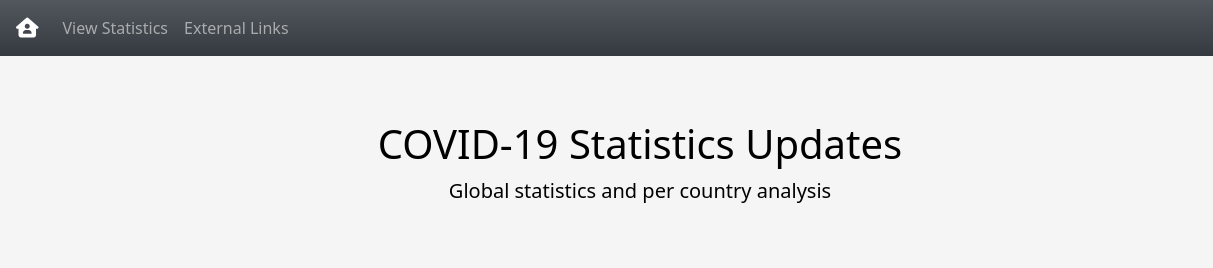
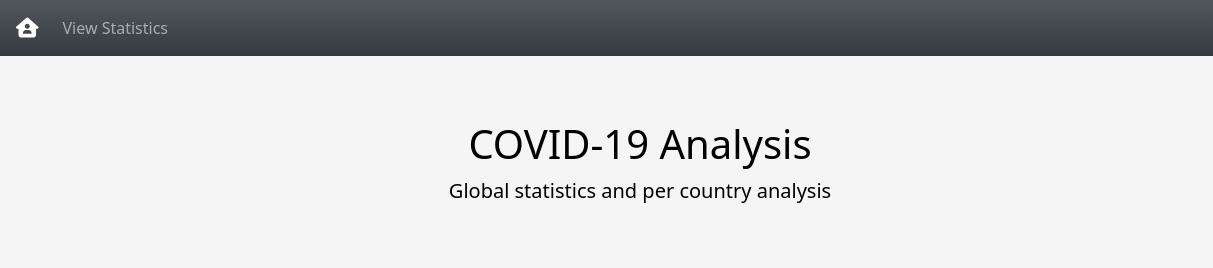
Before and after one commit to barbzlornah/covid-19-master, a website: page index.html in a window 1280 px wide. Shown: the top 268 px of the page, 0-1213 px from the left. Drawn offline with nearby package versions, Linux system fonts and the light colour scheme; no server answers.

Commit message:
new change

```diff
--- a/index.html
+++ b/index.html
@@ -59,11 +59,7 @@
                 >View Statistics</a
               >
             </li>
-            <li class="nav-item">
-              <a href="#links" class="nav-link">
-                External Links
-              </a>
-            </li>
+
           </ul>
           <div class="d-flex">
             <a
@@ -77,7 +73,7 @@
     </nav>
     <main class="container mt-4">
       <div class="starter-template text-center py-5 px-3">
-        <h1>COVID-19 Statistics Updates</h1>
+        <h1>COVID-19 Analysis</h1>
         <p class="lead">Global statistics and per country analysis</p>
       </div>
       <div class="wrapper">
```
